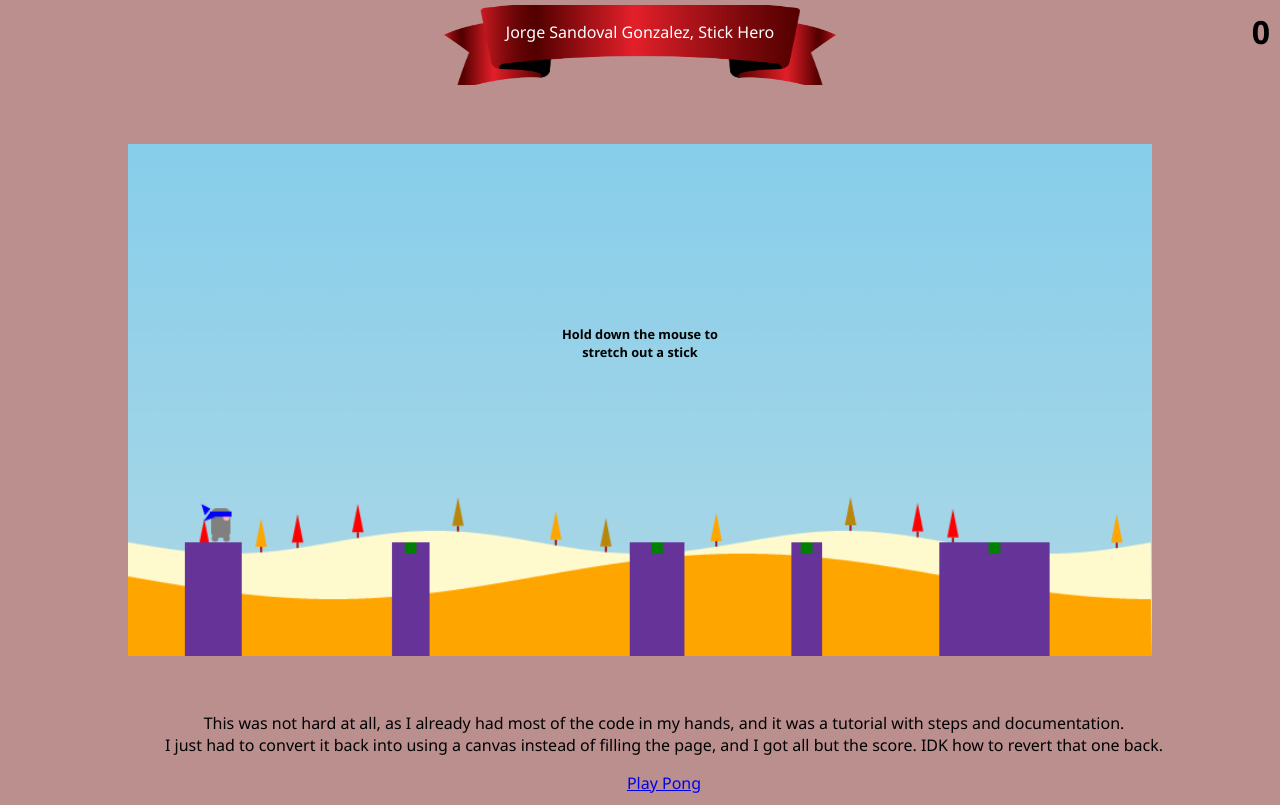
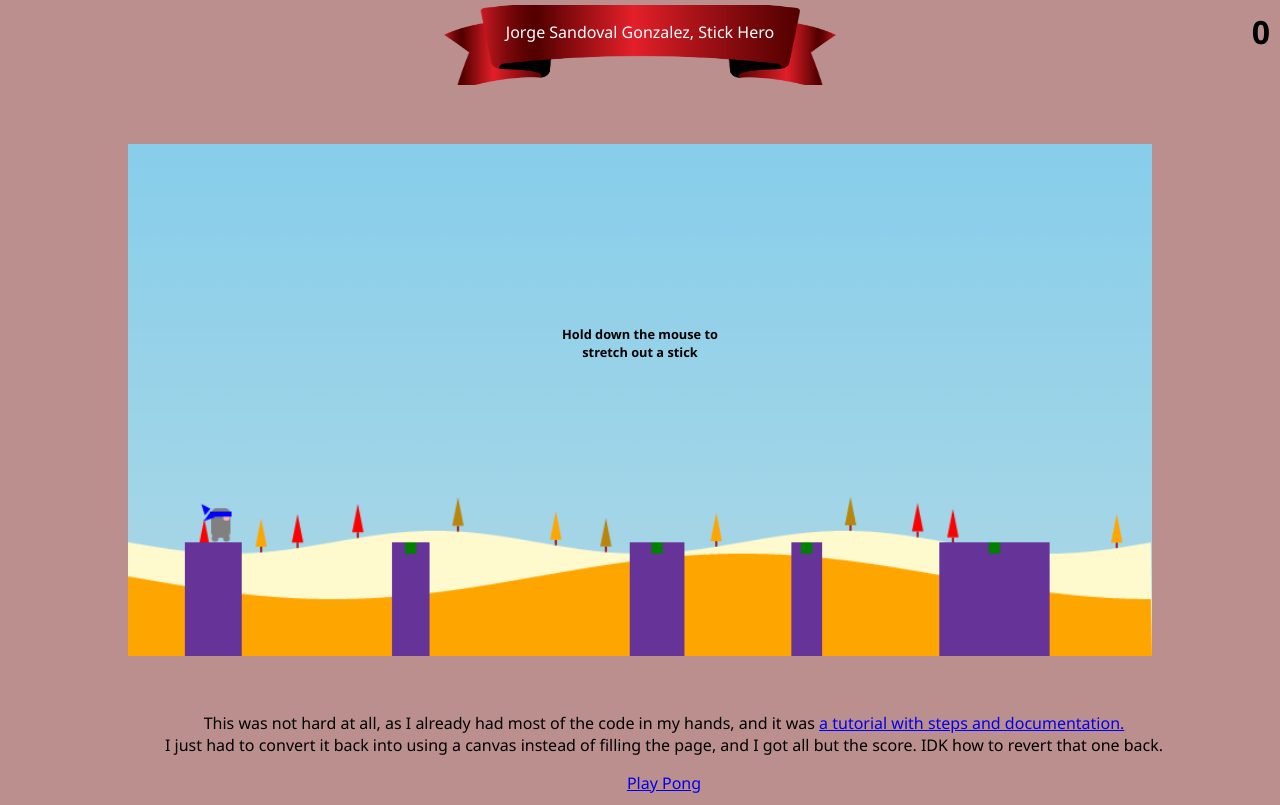
Before and after one commit to jsandovalgonzalez243/website, a plain HTML site: page stick_hero.html in a window 1280 px wide. Shown: the top 805 px of the page. Drawn offline with Linux system fonts and the light colour scheme.

Commit message:
add link to original tutorial

```diff
--- a/stick_hero.html
+++ b/stick_hero.html
@@ -23,7 +23,7 @@
     </div>
 
     <footer>
-        <p>This was not hard at all, as I already had most of the code in my hands, and it was a tutorial with steps and documentation.<br>I just had to convert it back into using a canvas instead of filling the page, and I got all but the score. IDK how to revert that one back.</p>
+        <p>This was not hard at all, as I already had most of the code in my hands, and it was <a href="https://www.freecodecamp.org/news/javascript-game-tutorial-stick-hero-with-html-canvas/">a tutorial with steps and documentation.</a><br>I just had to convert it back into using a canvas instead of filling the page, and I got all but the score. IDK how to revert that one back.</p>
         <a href="pong.html">Play Pong</a>
     </footer>
 </body>
```
